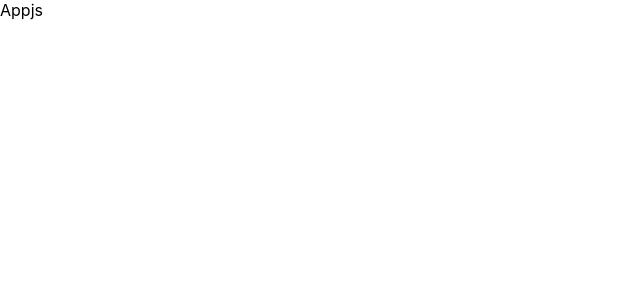
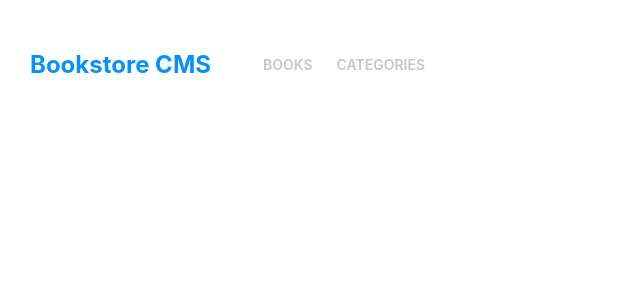
Before and after one commit to HamzaAnwar1998/bookstore-react, a React (Create React App) app: page / in a window 1280 px wide. Shown: the top 300 px of the page, without its empty margins (0-640 px from the left). Built offline with nearby package versions, Linux system fonts and the light colour scheme.

Commit message:
add navbar with routing

```diff
--- a/package.json
+++ b/package.json
@@ -8,6 +8,8 @@
     "@testing-library/user-event": "^13.5.0",
     "react": "^18.1.0",
     "react-dom": "^18.1.0",
+    "react-icons-kit": "^2.0.0",
+    "react-router-dom": "^6.3.0",
     "react-scripts": "5.0.1",
     "web-vitals": "^2.1.4"
   },
--- a/src/App.js
+++ b/src/App.js
@@ -1,8 +1,15 @@
+import { BrowserRouter as Router, Routes, Route } from 'react-router-dom';
+import Categories from './components/Categories';
+import Home from './components/Home';
+
 function App() {
   return (
-    <div className="wrapper">
-      Appjs
-    </div>
+    <Router>
+      <Routes>
+        <Route exact path="/" element={<Home />} />
+        <Route path="/categories" element={<Categories />} />
+      </Routes>
+    </Router>
   );
 }
 
--- /dev/null
+++ b/src/components/Categories.js
@@ -0,0 +1,11 @@
+import React from 'react';
+import Navbar from './Navbar';
+
+const Categories = () => (
+  <div className="wrapper">
+    <Navbar />
+    categories
+  </div>
+);
+
+export default Categories;
--- /dev/null
+++ b/src/components/Home.js
@@ -0,0 +1,10 @@
+import React from 'react';
+import Navbar from './Navbar';
+
+const Home = () => (
+  <div className="wrapper">
+    <Navbar />
+  </div>
+);
+
+export default Home;
--- /dev/null
+++ b/src/components/Navbar.js
@@ -0,0 +1,26 @@
+import React from 'react';
+import { Link } from 'react-router-dom';
+import './css/Navbar.css';
+import { Icon } from 'react-icons-kit';
+import { user } from 'react-icons-kit/feather/user';
+
+const Navbar = () => (
+  <nav className="navbar">
+    <div className="leftside">
+      <h1 className="logo-text">Bookstore CMS</h1>
+      <ul className="links-box">
+        <li className="link-li">
+          <Link to="/" className="link">BOOKS</Link>
+        </li>
+        <li className="link-li">
+          <Link to="/categories" className="link">CATEGORIES</Link>
+        </li>
+      </ul>
+    </div>
+    <div className="rightside">
+      <span className="user"><Icon icon={user} size={24} /></span>
+    </div>
+  </nav>
+);
+
+export default Navbar;
--- /dev/null
+++ b/src/components/css/Navbar.css
@@ -0,0 +1,46 @@
+.navbar{
+    width: 100%;
+    display: flex;
+    justify-content: space-between;
+    align-items: center;
+    padding: 30px;
+}
+
+.navbar .leftside{
+    flex: 1;
+    display: flex;
+    align-items: center;
+}
+
+.navbar .leftside .logo-text{
+    color: #0491ff;
+}
+
+.navbar .leftside .links-box{
+    display: flex;
+    align-items: center;
+    list-style: none;
+}
+
+.navbar .leftside .links-box .link-li{
+    margin: 0 12px;
+    font-size: 14px;
+    font-weight: 600;
+}
+
+.navbar .leftside .links-box .link-li .link{
+    text-decoration: none;
+    color: #c6c6c6;
+}
+
+.navbar .rightside{
+    flex: 1;
+    display: flex;
+    justify-content: flex-end;
+}
+
+.navbar .rightside .user{
+    margin-right: 50px;
+    color: #0491ff;
+    cursor: pointer;
+}
```
Also changed, not shown: 1 other file (tests, documents, lock files or other folders).
